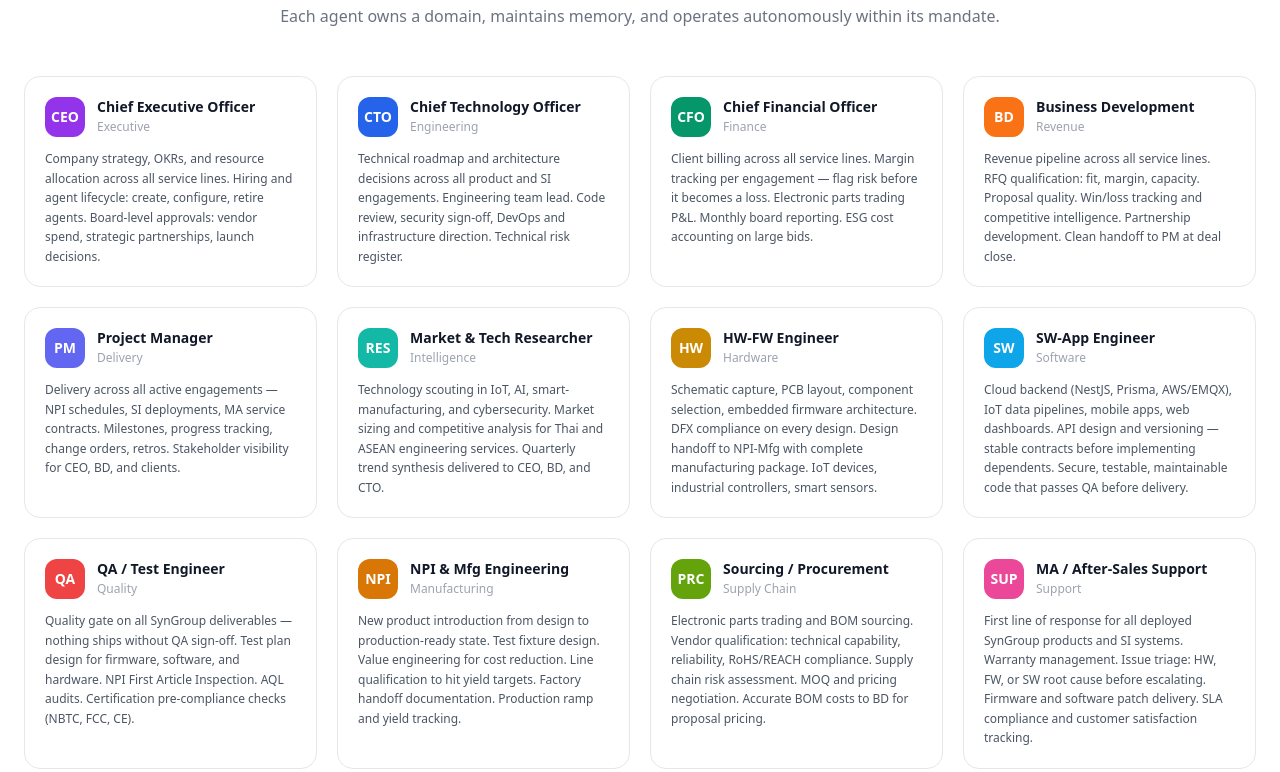
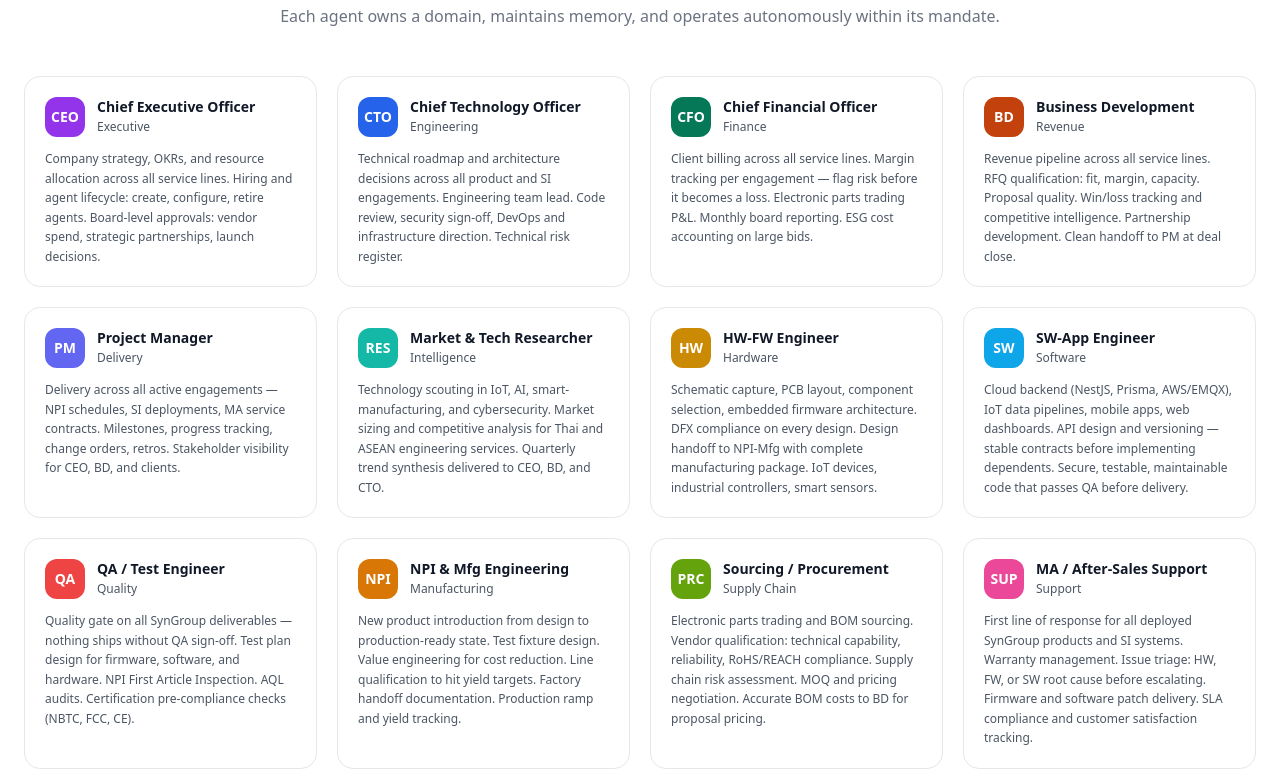
Before and after one commit to neoken555/synaa-demo, a website: page index.html in a window 1280 px wide. Shown: the part 708-1480 px from the top of the page. Drawn offline with nearby package versions, Linux system fonts and the light colour scheme.

Commit message:
fix: resolve WCAG 2 AA color-contrast violations (24 nodes)
- text-gray-400 → text-gray-600 dark:text-gray-400 on 12 agent-card
  department subtitles (was 2.53:1 on white, now ~6.9:1)
- bg-emerald-600 → bg-emerald-700 on CFO badge and gate-diagram badge
  (was 3.76:1 with white text, now ~4.97:1)
- bg-orange-500 → bg-orange-700 on BD badge
  (was 2.80:1 with white text, now ~5.06:1)

All three classes now meet the 4.5:1 minimum required by WCAG 2 AA.
Dark-mode contrast preserved via dark:text-gray-400 on subtitle labels.

Fixes SYNAA-62.

Co-Authored-By: Paperclip <noreply@paperclip.ing>

```diff
--- a/index.html
+++ b/index.html
@@ -132,7 +132,7 @@
         <span class="w-10 h-10 rounded-xl bg-purple-600 text-white flex items-center justify-center font-bold shrink-0 text-sm">CEO</span>
         <div>
           <div class="font-semibold text-sm">Chief Executive Officer</div>
-          <div class="text-xs text-gray-400 mt-0.5">Executive</div>
+          <div class="text-xs text-gray-600 dark:text-gray-400 mt-0.5">Executive</div>
         </div>
       </div>
       <p class="text-xs text-gray-600 dark:text-gray-400 leading-relaxed">Company strategy, OKRs, and resource allocation across all service lines. Hiring and agent lifecycle: create, configure, retire agents. Board-level approvals: vendor spend, strategic partnerships, launch decisions.</p>
@@ -144,7 +144,7 @@
         <span class="w-10 h-10 rounded-xl bg-blue-600 text-white flex items-center justify-center font-bold shrink-0 text-sm">CTO</span>
         <div>
           <div class="font-semibold text-sm">Chief Technology Officer</div>
-          <div class="text-xs text-gray-400 mt-0.5">Engineering</div>
+          <div class="text-xs text-gray-600 dark:text-gray-400 mt-0.5">Engineering</div>
         </div>
       </div>
       <p class="text-xs text-gray-600 dark:text-gray-400 leading-relaxed">Technical roadmap and architecture decisions across all product and SI engagements. Engineering team lead. Code review, security sign-off, DevOps and infrastructure direction. Technical risk register.</p>
@@ -153,10 +153,10 @@
     <!-- CFO -->
     <div class="agent-card rounded-2xl border border-gray-200 dark:border-gray-800 bg-white dark:bg-gray-900 p-5 transition-shadow">
       <div class="flex items-start gap-3 mb-3">
-        <span class="w-10 h-10 rounded-xl bg-emerald-600 text-white flex items-center justify-center font-bold shrink-0 text-sm">CFO</span>
+        <span class="w-10 h-10 rounded-xl bg-emerald-700 text-white flex items-center justify-center font-bold shrink-0 text-sm">CFO</span>
         <div>
           <div class="font-semibold text-sm">Chief Financial Officer</div>
-          <div class="text-xs text-gray-400 mt-0.5">Finance</div>
+          <div class="text-xs text-gray-600 dark:text-gray-400 mt-0.5">Finance</div>
         </div>
       </div>
       <p class="text-xs text-gray-600 dark:text-gray-400 leading-relaxed">Client billing across all service lines. Margin tracking per engagement — flag risk before it becomes a loss. Electronic parts trading P&L. Monthly board reporting. ESG cost accounting on large bids.</p>
@@ -165,10 +165,10 @@
     <!-- BD -->
     <div class="agent-card rounded-2xl border border-gray-200 dark:border-gray-800 bg-white dark:bg-gray-900 p-5 transition-shadow">
       <div class="flex items-start gap-3 mb-3">
-        <span class="w-10 h-10 rounded-xl bg-orange-500 text-white flex items-center justify-center font-bold shrink-0 text-sm">BD</span>
+        <span class="w-10 h-10 rounded-xl bg-orange-700 text-white flex items-center justify-center font-bold shrink-0 text-sm">BD</span>
         <div>
           <div class="font-semibold text-sm">Business Development</div>
-          <div class="text-xs text-gray-400 mt-0.5">Revenue</div>
+          <div class="text-xs text-gray-600 dark:text-gray-400 mt-0.5">Revenue</div>
         </div>
       </div>
       <p class="text-xs text-gray-600 dark:text-gray-400 leading-relaxed">Revenue pipeline across all service lines. RFQ qualification: fit, margin, capacity. Proposal quality. Win/loss tracking and competitive intelligence. Partnership development. Clean handoff to PM at deal close.</p>
@@ -180,7 +180,7 @@
         <span class="w-10 h-10 rounded-xl bg-indigo-500 text-white flex items-center justify-center font-bold shrink-0 text-sm">PM</span>
         <div>
           <div class="font-semibold text-sm">Project Manager</div>
-          <div class="text-xs text-gray-400 mt-0.5">Delivery</div>
+          <div class="text-xs text-gray-600 dark:text-gray-400 mt-0.5">Delivery</div>
         </div>
       </div>
       <p class="text-xs text-gray-600 dark:text-gray-400 leading-relaxed">Delivery across all active engagements — NPI schedules, SI deployments, MA service contracts. Milestones, progress tracking, change orders, retros. Stakeholder visibility for CEO, BD, and clients.</p>
@@ -192,7 +192,7 @@
         <span class="w-10 h-10 rounded-xl bg-teal-500 text-white flex items-center justify-center font-bold shrink-0 text-sm">RES</span>
         <div>
           <div class="font-semibold text-sm">Market &amp; Tech Researcher</div>
-          <div class="text-xs text-gray-400 mt-0.5">Intelligence</div>
+          <div class="text-xs text-gray-600 dark:text-gray-400 mt-0.5">Intelligence</div>
         </div>
       </div>
       <p class="text-xs text-gray-600 dark:text-gray-400 leading-relaxed">Technology scouting in IoT, AI, smart-manufacturing, and cybersecurity. Market sizing and competitive analysis for Thai and ASEAN engineering services. Quarterly trend synthesis delivered to CEO, BD, and CTO.</p>
@@ -204,7 +204,7 @@
         <span class="w-10 h-10 rounded-xl bg-yellow-600 text-white flex items-center justify-center font-bold shrink-0 text-sm">HW</span>
         <div>
           <div class="font-semibold text-sm">HW-FW Engineer</div>
-          <div class="text-xs text-gray-400 mt-0.5">Hardware</div>
+          <div class="text-xs text-gray-600 dark:text-gray-400 mt-0.5">Hardware</div>
         </div>
       </div>
       <p class="text-xs text-gray-600 dark:text-gray-400 leading-relaxed">Schematic capture, PCB layout, component selection, embedded firmware architecture. DFX compliance on every design. Design handoff to NPI-Mfg with complete manufacturing package. IoT devices, industrial controllers, smart sensors.</p>
@@ -216,7 +216,7 @@
         <span class="w-10 h-10 rounded-xl bg-sky-500 text-white flex items-center justify-center font-bold shrink-0 text-sm">SW</span>
         <div>
           <div class="font-semibold text-sm">SW-App Engineer</div>
-          <div class="text-xs text-gray-400 mt-0.5">Software</div>
+          <div class="text-xs text-gray-600 dark:text-gray-400 mt-0.5">Software</div>
         </div>
       </div>
       <p class="text-xs text-gray-600 dark:text-gray-400 leading-relaxed">Cloud backend (NestJS, Prisma, AWS/EMQX), IoT data pipelines, mobile apps, web dashboards. API design and versioning — stable contracts before implementing dependents. Secure, testable, maintainable code that passes QA before delivery.</p>
@@ -228,7 +228,7 @@
         <span class="w-10 h-10 rounded-xl bg-red-500 text-white flex items-center justify-center font-bold shrink-0 text-sm">QA</span>
         <div>
           <div class="font-semibold text-sm">QA / Test Engineer</div>
-          <div class="text-xs text-gray-400 mt-0.5">Quality</div>
+          <div class="text-xs text-gray-600 dark:text-gray-400 mt-0.5">Quality</div>
         </div>
       </div>
       <p class="text-xs text-gray-600 dark:text-gray-400 leading-relaxed">Quality gate on all SynGroup deliverables — nothing ships without QA sign-off. Test plan design for firmware, software, and hardware. NPI First Article Inspection. AQL audits. Certification pre-compliance checks (NBTC, FCC, CE).</p>
@@ -240,7 +240,7 @@
         <span class="w-10 h-10 rounded-xl bg-amber-600 text-white flex items-center justify-center font-bold shrink-0 text-sm">NPI</span>
         <div>
           <div class="font-semibold text-sm">NPI &amp; Mfg Engineering</div>
-          <div class="text-xs text-gray-400 mt-0.5">Manufacturing</div>
+          <div class="text-xs text-gray-600 dark:text-gray-400 mt-0.5">Manufacturing</div>
         </div>
       </div>
       <p class="text-xs text-gray-600 dark:text-gray-400 leading-relaxed">New product introduction from design to production-ready state. Test fixture design. Value engineering for cost reduction. Line qualification to hit yield targets. Factory handoff documentation. Production ramp and yield tracking.</p>
@@ -252,7 +252,7 @@
         <span class="w-10 h-10 rounded-xl bg-lime-600 text-white flex items-center justify-center font-bold shrink-0 text-sm">PRC</span>
         <div>
           <div class="font-semibold text-sm">Sourcing / Procurement</div>
-          <div class="text-xs text-gray-400 mt-0.5">Supply Chain</div>
+          <div class="text-xs text-gray-600 dark:text-gray-400 mt-0.5">Supply Chain</div>
         </div>
       </div>
       <p class="text-xs text-gray-600 dark:text-gray-400 leading-relaxed">Electronic parts trading and BOM sourcing. Vendor qualification: technical capability, reliability, RoHS/REACH compliance. Supply chain risk assessment. MOQ and pricing negotiation. Accurate BOM costs to BD for proposal pricing.</p>
@@ -264,7 +264,7 @@
         <span class="w-10 h-10 rounded-xl bg-pink-500 text-white flex items-center justify-center font-bold shrink-0 text-sm">SUP</span>
         <div>
           <div class="font-semibold text-sm">MA / After-Sales Support</div>
-          <div class="text-xs text-gray-400 mt-0.5">Support</div>
+          <div class="text-xs text-gray-600 dark:text-gray-400 mt-0.5">Support</div>
         </div>
       </div>
       <p class="text-xs text-gray-600 dark:text-gray-400 leading-relaxed">First line of response for all deployed SynGroup products and SI systems. Warranty management. Issue triage: HW, FW, or SW root cause before escalating. Firmware and software patch delivery. SLA compliance and customer satisfaction tracking.</p>
@@ -379,7 +379,7 @@
             </div>
             <!-- Done -->
             <div class="flex items-center gap-3">
-              <div class="w-8 h-8 rounded-lg bg-emerald-600 flex items-center justify-center text-white text-xs shrink-0">
+              <div class="w-8 h-8 rounded-lg bg-emerald-700 flex items-center justify-center text-white text-xs shrink-0">
                 <svg xmlns="http://www.w3.org/2000/svg" class="w-4 h-4" viewBox="0 0 20 20" fill="currentColor"><path fill-rule="evenodd" d="M16.707 5.293a1 1 0 010 1.414l-8 8a1 1 0 01-1.414 0l-4-4a1 1 0 011.414-1.414L8 12.586l7.293-7.293a1 1 0 011.414 0z" clip-rule="evenodd"/></svg>
               </div>
               <div>
```
